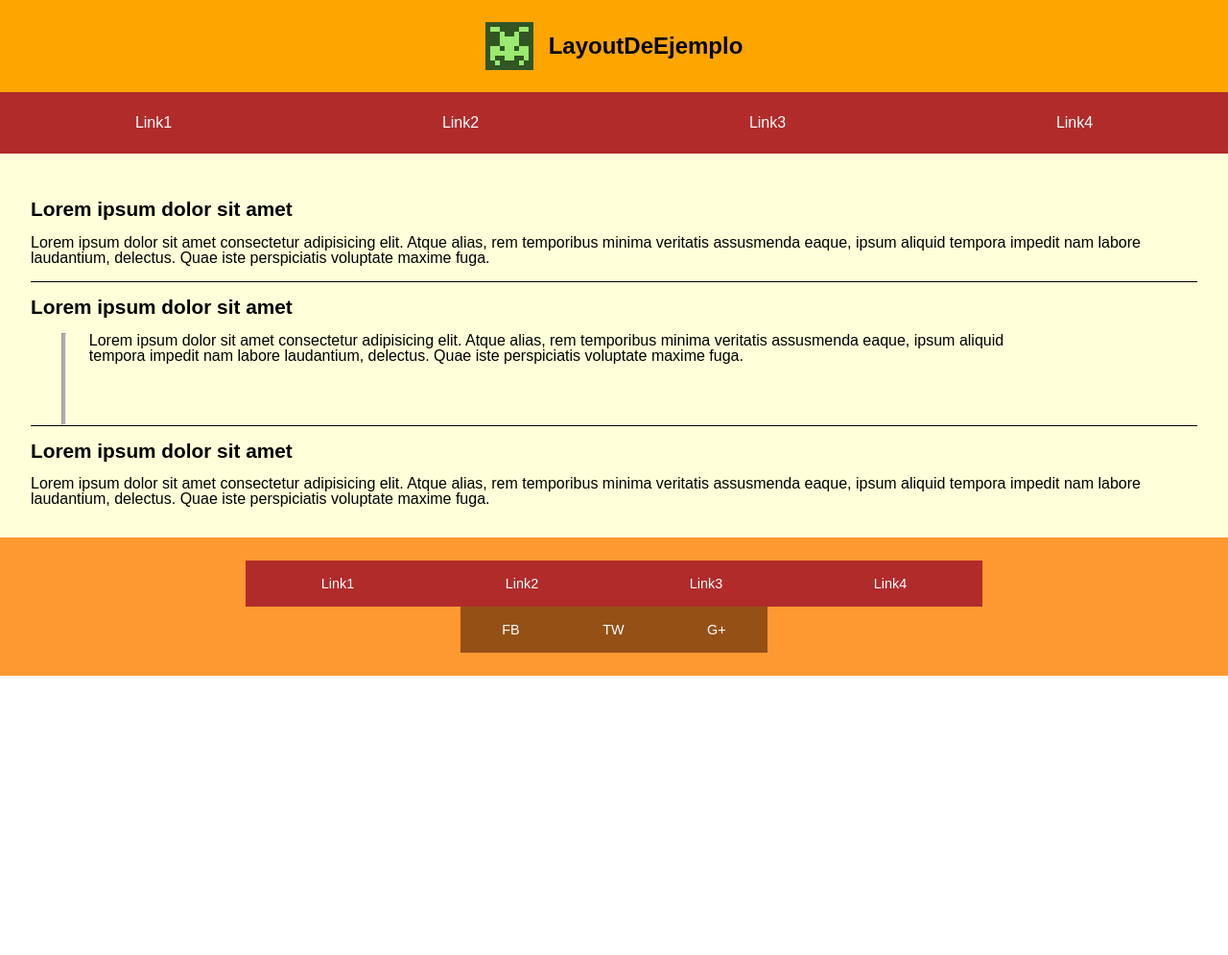
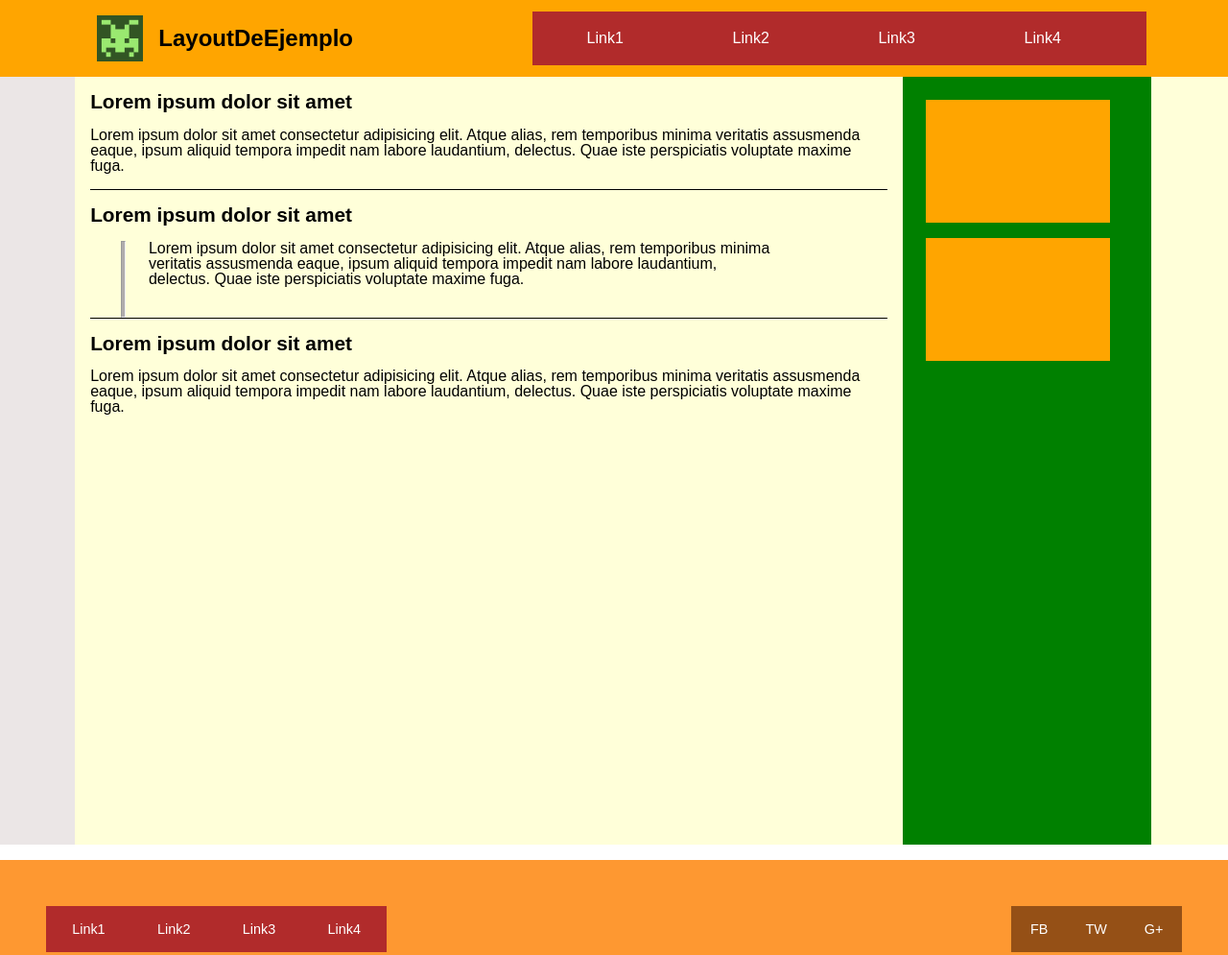
Before and after one commit to IsabelCollado/Prueba-Create, a website: page src/html/index.html in a window 1280 px wide. Shown: the whole page at 96% size. Before the commit the page ends 800 px from the top, so only its background shows below. Drawn offline with nearby package versions, Linux system fonts and the light colour scheme; files that its build step writes are made by us from their sources; files whose address does not match are found by name.

Commit message:
Add media query 1024

```diff
--- a/src/html/partials/footer.html
+++ b/src/html/partials/footer.html
@@ -1,5 +1,5 @@
 <footer class="page__footer">
-  <aside class="aside_footer_1">
+  <nav class="nav_footer_1">
     <a
       class="links_f"
       href="https://www.create-store.com/es/?esl-k=google-ads|ng|c481560546959|me|kcreate|p|t|dc|a112998991425|g11678097097&utm_term=create&utm_campaign=RB-Marca-Create-ES&utm_source=adwords&utm_medium=ppc&hsa_acc=1731306791&hsa_cam=11678097097&hsa_grp=112998991425&hsa_ad=481560546959&hsa_src=g&hsa_tgt=kwd-92459890&hsa_kw=create&hsa_mt=e&hsa_net=adwords&hsa_ver=3&gclid=Cj0KCQjwmN2iBhCrARIsAG_G2i785zvj0-WjNC_dtgJ5Nlh95rv_WullMsm-i97vTXJv3luvD-FGfS4aAremEALw_wcB"
@@ -24,8 +24,8 @@
       target="_blank"
       >Link4</a
     >
-  </aside>
-  <aside class="aside_footer_2">
+  </nav>
+  <nav class="nav_footer_2">
     <a
       class="links_f"
       href="https://www.create-store.com/es/?esl-k=google-ads|ng|c481560546959|me|kcreate|p|t|dc|a112998991425|g11678097097&utm_term=create&utm_campaign=RB-Marca-Create-ES&utm_source=adwords&utm_medium=ppc&hsa_acc=1731306791&hsa_cam=11678097097&hsa_grp=112998991425&hsa_ad=481560546959&hsa_src=g&hsa_tgt=kwd-92459890&hsa_kw=create&hsa_mt=e&hsa_net=adwords&hsa_ver=3&gclid=Cj0KCQjwmN2iBhCrARIsAG_G2i785zvj0-WjNC_dtgJ5Nlh95rv_WullMsm-i97vTXJv3luvD-FGfS4aAremEALw_wcB"
@@ -44,5 +44,5 @@
       target="_blank"
       >G+</a
     >
-  </aside>
+  </nav>
 </footer>
--- a/src/html/partials/header.html
+++ b/src/html/partials/header.html
@@ -1,9 +1,10 @@
 <header class="page__header">
-  <div class="logo-title">
-    <img src="./assets/images/logo.png" alt="logo" />
+  <article class="logo-title">
+    <div class="div">
       <h1 class="title">LayoutDeEjemplo</h1>
+      <img class="logo" src="./assets/images/logo.png" alt="logo" />
     </div>
-  <aside class="aside">
+    <nav class="nav">
       <a
         class="links"
         href="https://www.create-store.com/es/?esl-k=google-ads|ng|c481560546959|me|kcreate|p|t|dc|a112998991425|g11678097097&utm_term=create&utm_campaign=RB-Marca-Create-ES&utm_source=adwords&utm_medium=ppc&hsa_acc=1731306791&hsa_cam=11678097097&hsa_grp=112998991425&hsa_ad=481560546959&hsa_src=g&hsa_tgt=kwd-92459890&hsa_kw=create&hsa_mt=e&hsa_net=adwords&hsa_ver=3&gclid=Cj0KCQjwmN2iBhCrARIsAG_G2i785zvj0-WjNC_dtgJ5Nlh95rv_WullMsm-i97vTXJv3luvD-FGfS4aAremEALw_wcB"
@@ -28,5 +29,6 @@
         target="_blank"
         >Link4</a
       >
-  </aside>
+    </nav>
+  </article>
 </header>
--- a/src/html/partials/main.html
+++ b/src/html/partials/main.html
@@ -1,11 +1,13 @@
 <main class="page__main">
+  <div class="linea_1"></div>
+  <div class="div_main_p">
     <article class="article_1">
       <h2 class="title_h2">Lorem ipsum dolor sit amet</h2>
       <p class="paragraph_1">
-      Lorem ipsum dolor sit amet consectetur adipisicing elit. Atque alias, rem
-      temporibus minima veritatis assusmenda eaque, ipsum aliquid tempora
-      impedit nam labore laudantium, delectus. Quae iste perspiciatis voluptate
-      maxime fuga.
+        Lorem ipsum dolor sit amet consectetur adipisicing elit. Atque alias,
+        rem temporibus minima veritatis assusmenda eaque, ipsum aliquid tempora
+        impedit nam labore laudantium, delectus. Quae iste perspiciatis
+        voluptate maxime fuga.
       </p>
     </article>
     <article class="article_2">
@@ -14,19 +16,24 @@
         <hr class="linea" />
         <p class="paragraph_2">
           Lorem ipsum dolor sit amet consectetur adipisicing elit. Atque alias,
-        rem temporibus minima veritatis assusmenda eaque, ipsum aliquid tempora
-        impedit nam labore laudantium, delectus. Quae iste perspiciatis
-        voluptate maxime fuga.
+          rem temporibus minima veritatis assusmenda eaque, ipsum aliquid
+          tempora impedit nam labore laudantium, delectus. Quae iste
+          perspiciatis voluptate maxime fuga.
         </p>
       </div>
     </article>
     <article class="article_3">
       <h2 class="title_h2">Lorem ipsum dolor sit amet</h2>
       <p class="paragraph_3">
-      Lorem ipsum dolor sit amet consectetur adipisicing elit. Atque alias, rem
-      temporibus minima veritatis assusmenda eaque, ipsum aliquid tempora
-      impedit nam labore laudantium, delectus. Quae iste perspiciatis voluptate
-      maxime fuga.
+        Lorem ipsum dolor sit amet consectetur adipisicing elit. Atque alias,
+        rem temporibus minima veritatis assusmenda eaque, ipsum aliquid tempora
+        impedit nam labore laudantium, delectus. Quae iste perspiciatis
+        voluptate maxime fuga.
       </p>
     </article>
+  </div>
+  <div class="div_main_2">
+    <div class="div_box"></div>
+    <div class="div_box"></div>
+  </div>
 </main>
--- a/src/scss/layout/_footer.scss
+++ b/src/scss/layout/_footer.scss
@@ -7,9 +7,18 @@
   justify-content: center;
   align-items: center;
   font-size: 0.9rem;
+      @media(min-width: 1024px){
+          display: flex;
+          flex-direction: row;
+          justify-content: space-between;
+          padding-left: 3rem;
+          padding-right: 3rem;
+
+
+      }
 }
 
-.aside_footer_1{
+.nav_footer_1{
   width: 60vw;
   height: 6vh;
   background-color: #b12b2b;
@@ -17,9 +26,15 @@
   flex-direction: row;
   justify-content: space-around;
   align-items: center;
+
+  @media(min-width: 1024px){
+    width: 30%;
+
+
+  }
 }
 
-.aside_footer_2{
+.nav_footer_2{
   background-color: #955016;
   width: 25vw;
   height: 6vh;
@@ -28,10 +43,26 @@
   justify-content: space-around;
   align-items: center;
 
+  @media(min-width: 1024px){
+    width: 15%;
+
+
+  }
+
 }
 
 .links_f{
   font-family: Arial, Helvetica, sans-serif;
   text-decoration: none;
   color: white;
+
+  &:hover {
+    background-color: #c55959;
+    color: black;
+    width: 80px;
+    height: 30px;
+    display: flex;
+    justify-content: center;
+    align-items: center;
+  }
 }
--- a/src/scss/layout/_header.scss
+++ b/src/scss/layout/_header.scss
@@ -1,40 +1,81 @@
 .page__header {
-  width: 100%;
+  width: 100vw;
   display: flex;
   flex-direction: column;
   justify-content: center;
   align-items: center;
 }
 
+
+.div{
+  padding: 1rem;
+  display: flex;
+  flex-direction: row-reverse;
+  justify-content: center;
+  align-items: center;
+  gap: 1rem;
+
+      @media(min-width: 1024px){
+        display: flex;
+        flex-direction: row-reverse;
+        justify-content: flex-end;
+      }
+}
+.title{
+  font-weight: bolder;
+  font-size: 1.5rem;
+}
+.logo{
+  width: 3rem;
+}
+
 .logo-title{
   width: 100vw;
-  height: 12vh;
-  padding-top: 2rem;
-  padding-bottom: 2rem;
-  display: flex;
-  flex-direction: row;
-  justify-content: center;
-  align-items: center;
   background-color: orange;
   font-family: Arial, Helvetica, sans-serif;
-  font-size: 1.5rem;
+  font-size: 1rem;
   color: black;
-  font-weight: bold;
-  gap: 1rem
+      @media(min-width: 1024px){
+        display: flex;
+        flex-direction: row;
+        justify-content: space-around;
+        align-items: center;
+
+      }
+
 }
 
-.aside{
+
+
+.nav{
   width: 100vw;
-  height: 8vh;
+  height: 7vh;
+  padding-right: 2rem;
   background-color: #b12b2b;
   display: flex;
   flex-direction: row;
   justify-content: space-around;
   align-items: center;
+      @media(min-width: 1024px){
+        width: 50%;
+
+
+      }
 }
 
 .links{
   font-family: Arial, Helvetica, sans-serif;
   text-decoration: none;
   color: white;
+
+  &:hover {
+    background-color: #c55959;
+    color: black;
+    width: 80px;
+    height: 30px;
+    display: flex;
+    justify-content: center;
+    align-items: center;
+  }
+
 }
--- a/src/scss/layout/_main.scss
+++ b/src/scss/layout/_main.scss
@@ -1,6 +1,18 @@
 .page__main{
+    width: 100vw;
     background-color: #ffffd9;
-    padding: 2rem;
+    padding-left: 1rem;
+    margin-bottom: 1rem;
+
+    @media(min-width:1024px){
+        padding-right: 5rem;
+        display: flex;
+        flex-direction: row;
+        align-items: stretch;
+        padding-left: 0px;
+
+    }
+
 }
 
 .title_h2{
@@ -14,6 +26,7 @@
 
 
 .paragraph_1{
+
     border-bottom: 1px solid black;
     padding-bottom: 1rem;
 }
@@ -30,11 +43,16 @@
     align-items: flex-start;
 
 }
+
 .linea{
     width: 0.3rem;
-    height: 6rem;
+    height: 15vh;
     background-color: hsl(0, 2%, 68%);
+    @media(min-width: 1024px){
+        width: 0.3rem;
+        height: 10vh;
 
+      }
 }
 .paragraph_2{
     width: 85%;
@@ -42,5 +60,52 @@
     padding-left: 1.5rem;
     display: flex;
     flex-direction: row;
+}
+.article_3{
+@media(min-width: 1024px){
+    padding-bottom: 10rem;
+
+  }
+}
+
+.div_main_p{
+    @media(min-width: 1024px){
+        display: flex;
+        flex-direction: column;
+        padding-left: 1rem;
+    }
+}
+.div_main_2{
+        @media(min-width: 1024px){
+            width: 30rem;
+            height: 100vh;
+            background-color: green;
+            display: flex;
+            flex-direction: column;
+            padding: 1.5rem 1.5rem;
+            gap: 1rem;
+
+
+        }
+}
+.div_box{
+    @media(min-width: 1024px){
+        width: 12rem;
+        height: 8rem;
+        background-color: orange;
+    }
 
 }
+.div_main_p{
+    @media(min-width: 1024px){
+        padding-right: 1rem;
+    }
+}
+
+.linea_1{
+    @media(min-width: 1024px){
+        width: 10rem;
+        background-color: hsl(0, 11%, 91%);
+    }
+
+}
--- a/src/scss/layout/_page.scss
+++ b/src/scss/layout/_page.scss
@@ -1,5 +1,7 @@
 body {
+  margin-left: calc(100vw - 100%);
+  margin-right: 0;
   width: 100vw;
-  height: 100vh;
   font-family: Arial, Helvetica, sans-serif;
+
 }
```
Lines whose indentation alone changed are shown as unchanged.
